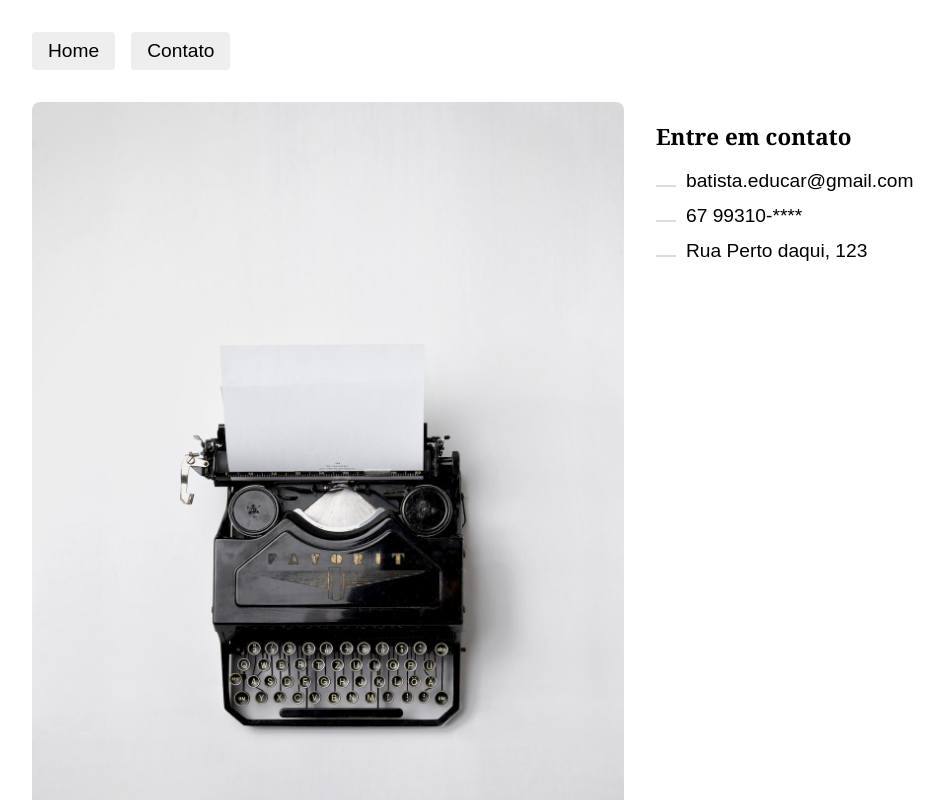
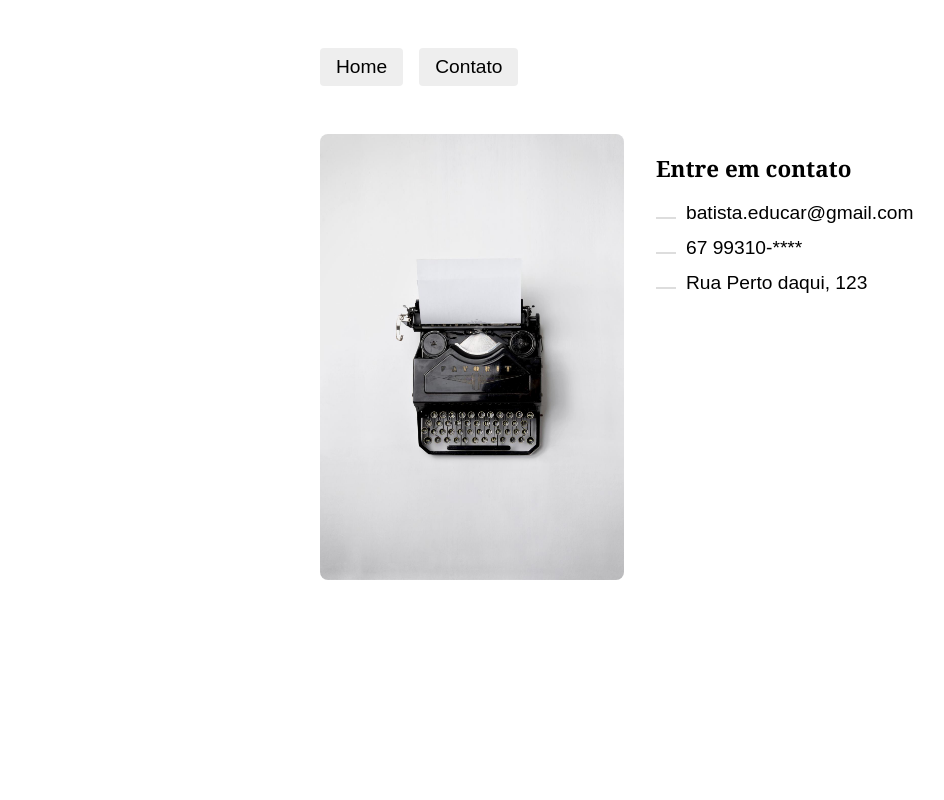
Before and after one commit to rafaelbatistaroque/projeto-treinamento-um-react-js, a React (Create React App) app: page /contato in a window 1280 px wide. Shown: the top 800 px of the page, without its empty margins (0-944 px from the left). Built offline with nearby package versions, Linux system fonts and the light colour scheme.

Commit message:
Refatoração: correção de texto e ajuste de layout.

```diff
--- a/public/index.html
+++ b/public/index.html
@@ -4,7 +4,7 @@
     <meta charset="utf-8" />
     <link rel="icon" href="%PUBLIC_URL%/favicon.ico" />
     <meta name="viewport" content="width=device-width, initial-scale=1" />
-    <meta name="description" />
+    <meta name="descricao" />
     <title>Treinamento React</title>
   </head>
   <body>
--- a/src/App.js
+++ b/src/App.js
@@ -5,6 +5,7 @@ import Produtos from "./components/Produtos/Produtos";
 import Header from "./components/Header/Header";
 import Footer from "./components/Footer/Footer";
 import Contato from "./components/Contato/Contato";
+import ProdutoDetalhe from "./components/ProdutoDetalhes/ProdutoDetalhe";
 
 function App() {
   return (
@@ -14,6 +15,7 @@ function App() {
         <div className="content">
           <Routes>
             <Route path="/" element={<Produtos />} />
+            <Route path="/produto/:id" element={<ProdutoDetalhe />} />
             <Route path="/contato" element={<Contato />} />
           </Routes>
         </div>
--- a/src/components/Head/Head.js
+++ b/src/components/Head/Head.js
@@ -2,10 +2,10 @@ import React from "react";
 
 const Head = (props) => {
   React.useEffect(() => {
-    document.title = props.title;
+    document.title = props.titulo;
     document
-      .querySelector("meta[name='description']")
-      .setAttribute("content", props.description);
+      .querySelector("meta[name='descricao']")
+      .setAttribute("content", props.descricao);
   }, [props]);
 
   return <></>;
--- a/src/components/Produtos/Produtos.js
+++ b/src/components/Produtos/Produtos.js
@@ -1,5 +1,6 @@
 import React from "react";
 import { Link } from "react-router-dom";
+import Head from "../Head/Head";
 import styles from "./Produtos.module.css";
 
 const Produtos = () => {
@@ -14,6 +15,7 @@ const Produtos = () => {
   if (produtos === null) return null;
   return (
     <section className={`${styles.produtos} animarDaEsquerda`}>
+      <Head titulo="React | Produtos" descricao="React | Produtos" />
       {produtos.map((produto) => (
         <Link to={`produto/${produto.id}`} key={produto.id}>
           <h1 className={styles.nomeProduto}>{produto.nome}</h1>
--- a/src/components/Produtos/Produtos.module.css
+++ b/src/components/Produtos/Produtos.module.css
@@ -8,10 +8,18 @@
   margin: .5rem 0;
 }
 
-@media (max-width: 792px){
+@media (max-width: 992px){
   .produtos{
     display: grid;
     grid-template-columns: repeat(2, 1fr);
     gap: 2rem;
   }
 }
+
+@media (max-width: 600px){
+  .produtos{
+    display: grid;
+    grid-template-columns: 1fr;
+    gap: 1rem;
+  }
+}
--- a/src/style.global.css
+++ b/src/style.global.css
@@ -17,6 +17,18 @@ h1{
   font-family: Georgia, 'Times New Roman', Times, serif;
 }
 
+.App{
+  max-width: 40rem;
+  margin: 0 auto;
+  display: flex;
+  flex-direction: column;
+  min-height: calc(100vh + 10rem);
+}
+
+.content{
+  flex: 1;
+}
+
 .animarDaEsquerda{
   transform: translateX(-20px);
   opacity: 0;
@@ -29,3 +41,18 @@ h1{
     opacity: initial;
   }
 }
+
+.loading{
+  width: 20px;
+  height: 20px;
+  border-radius: 50%;
+  border: 10px solid #ccc;
+  border-right-color: transparent;
+  animation: loading 1s infinite;
+}
+
+@keyframes loading{
+  to{
+    transform: rotate(360deg);
+  }
+}
```
